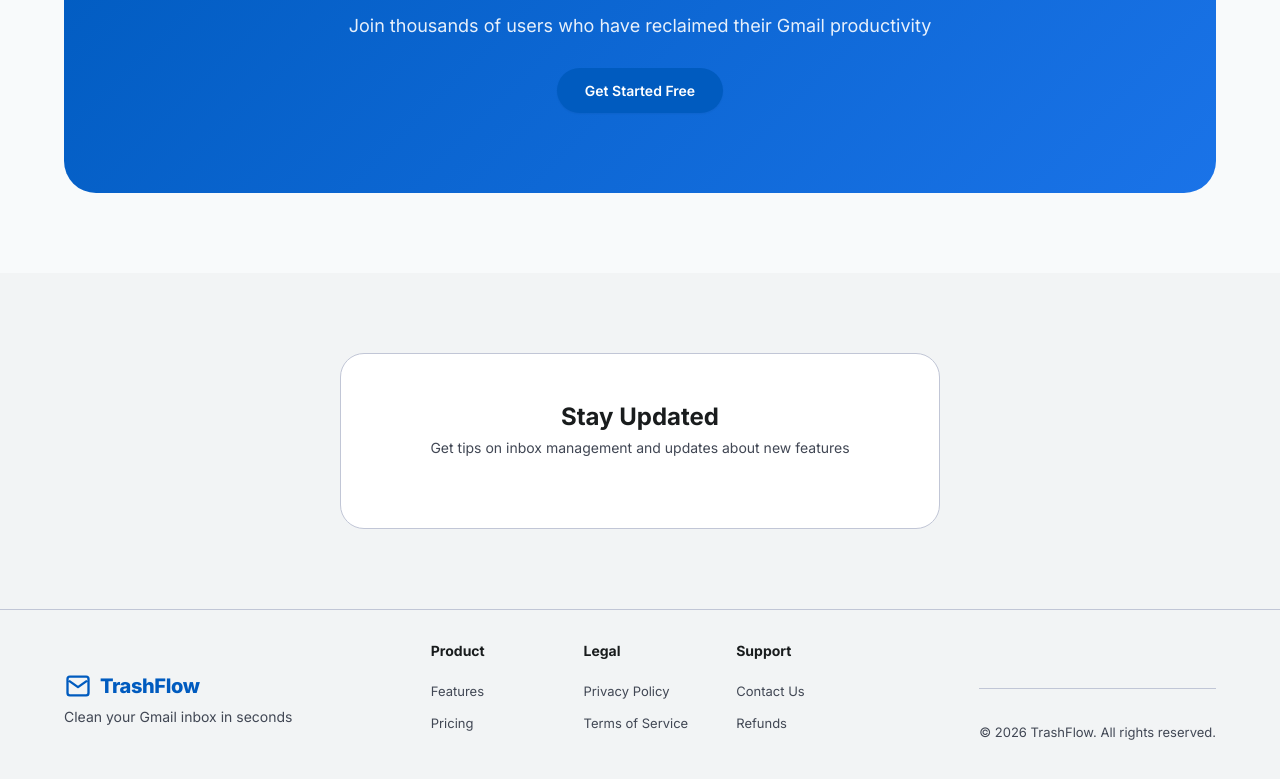
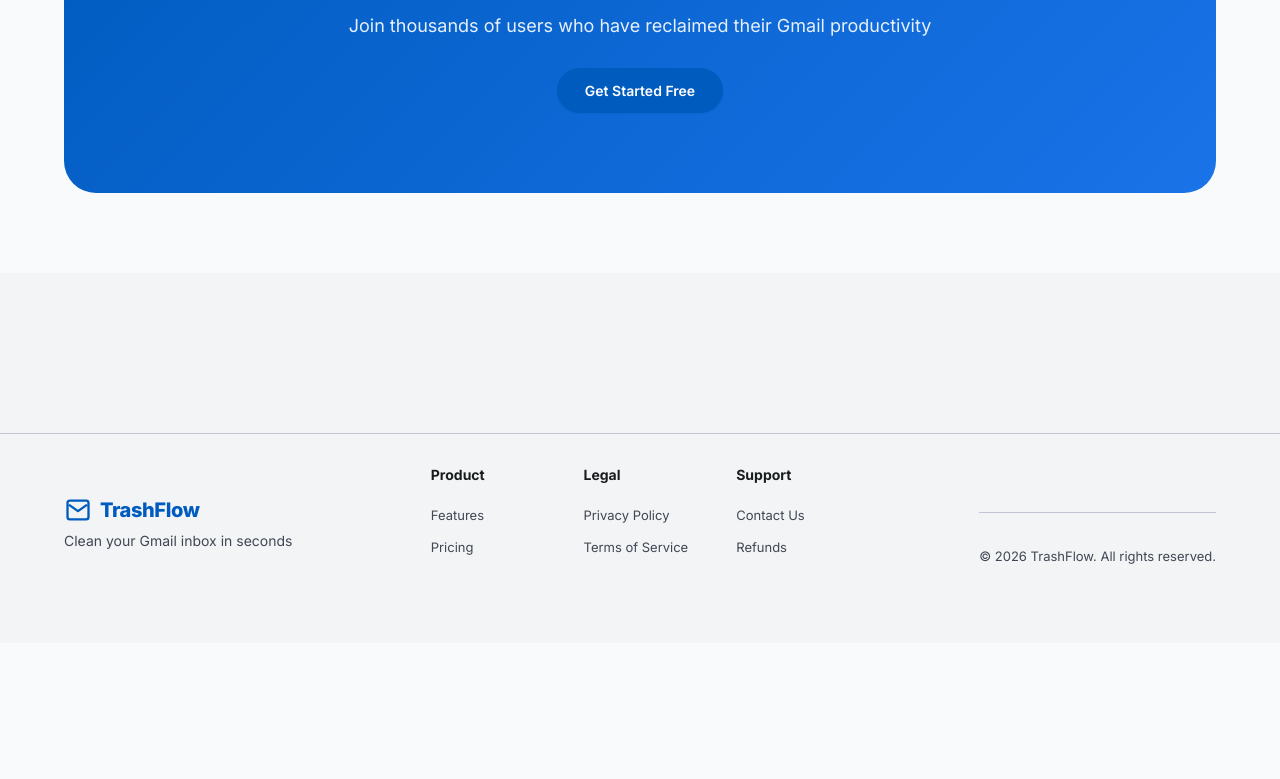
Before and after one commit to maheshbvv/trash-flow, a Next.js app: page / in a window 1280 px wide. Shown: the part 2980-3759 px from the top of the page. After the commit the page ends 3623 px from the top, so only its background shows below. Built offline with nearby package versions, Linux system fonts and the light colour scheme; no server answers.

Commit message:
Simplify newsletter section with just Kit form

```diff
--- a/src/app/page.module.css
+++ b/src/app/page.module.css
@@ -414,46 +414,18 @@
 .newsletter {
   padding: 80px 0;
   background: var(--surface-container-low);
-}
-
-.newsletterCard {
-  background: var(--surface-container-lowest);
-  border: 1px solid var(--outline-variant);
-  border-radius: 24px;
-  padding: 48px;
   display: flex;
-  flex-direction: column;
-  align-items: center;
   justify-content: center;
-  text-align: center;
-  max-width: 600px;
-  margin: 0 auto;
-}
-
-.newsletterContent {
-  margin-bottom: 24px;
-}
-
-.newsletterContent h2 {
-  font-size: 24px;
-  font-weight: 700;
-  margin-bottom: 8px;
-  color: var(--on-surface);
-}
-
-.newsletterContent p {
-  font-size: 14px;
-  color: var(--on-surface-variant);
 }
 
 .newsletterKit {
   width: 100%;
-  max-width: 400px;
+  max-width: 500px;
 }
 
 .newsletterKit > div {
   width: 100% !important;
-  max-width: 400px !important;
+  max-width: 500px !important;
   margin: 0 auto !important;
 }
 
--- a/src/app/page.tsx
+++ b/src/app/page.tsx
@@ -364,14 +364,8 @@ export default function Landing() {
         <section className={styles.newsletter}>
           <div className="container">
             <AnimatedSection>
-              <div className={styles.newsletterCard}>
-                <div className={styles.newsletterContent}>
-                  <h2>Stay Updated</h2>
-                  <p>Get tips on inbox management and updates about new features</p>
-                </div>
-                <div className={styles.newsletterKit}>
-                  <div className="formkit-inline-form" data-uid="7aa23f5a1a"></div>
-                </div>
+              <div className={styles.newsletterKit}>
+                <div className="formkit-inline-form" data-uid="7aa23f5a1a"></div>
               </div>
             </AnimatedSection>
           </div>
```
